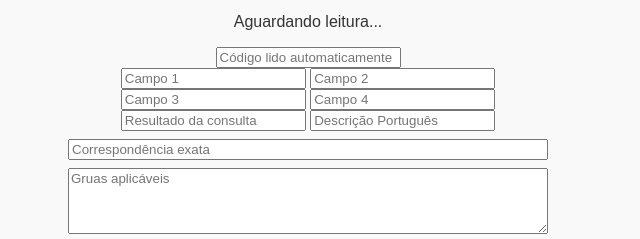
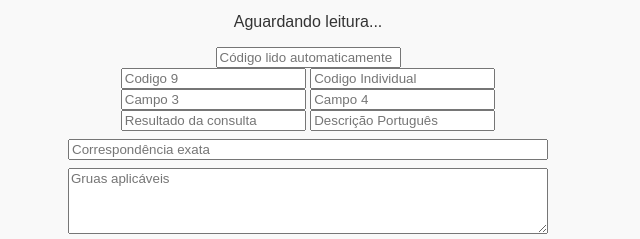
Before and after one commit to FrossiPena/controle-estoque-web, a plain HTML site: page index.html in a window 1280 px wide. Shown: the part 137-376 px from the top of the page, 332-972 px from the left. Drawn offline with Linux system fonts and the light colour scheme.

Commit message:
Update index.html

```diff
--- a/index.html
+++ b/index.html
@@ -23,8 +23,8 @@
     <input type="text" id="codigo-lido" placeholder="Código lido automaticamente" readonly>
 
     <div class="parsed-fields">
-      <input type="text" id="campo1" placeholder="Campo 1" readonly>
-      <input type="text" id="campo2" placeholder="Campo 2" readonly>
+      <input type="text" id="campo1" placeholder="Codigo 9" readonly>
+      <input type="text" id="campo2" placeholder="Codigo Individual" readonly>
       <input type="text" id="campo3" placeholder="Campo 3" readonly>
       <input type="text" id="campo4" placeholder="Campo 4" readonly>
     </div>
```
